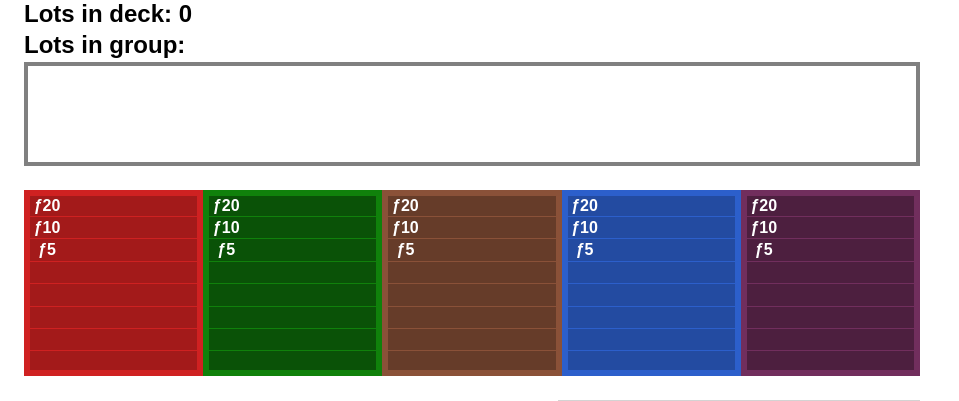
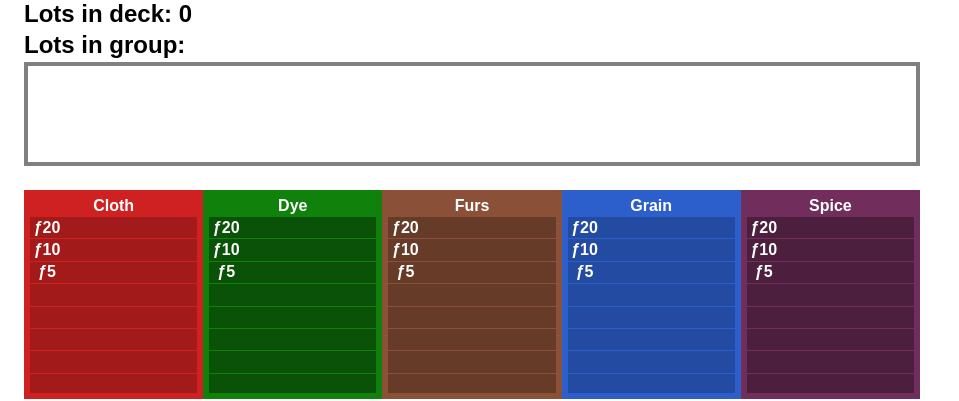
Before and after one commit to CobaltE27/Visconti, a Django app: page / in a window 1280 px wide. Shown: the part 153-554 px from the top of the page, without its empty margins (0-959 px from the left). Run offline with Django 5.2, Linux system fonts and the light colour scheme; data comes from the database, SQL or seed files in the repository; data that the repository does not hold is empty; a map, chart or similar area stays blank.

Commit message:
Titled goods tables

```diff
--- a/visconti/game/templates/gamescreen.html
+++ b/visconti/game/templates/gamescreen.html
@@ -70,6 +70,7 @@
             </div>
             <div id="pyramids">
                 <table class="cloth">
+                    <thead><tr><th colspan="2" class="table-title">Cloth</th></tr></thead>
                     <tbody>
                         <tr><th class="money">20</th> <td></td></tr>
                         <tr><th class="money">10</th> <td></td></tr>
@@ -82,6 +83,7 @@
                     </tbody>
                 </table>
                 <table class="dye">
+                    <thead><tr><th colspan="2" class="table-title">Dye</th></tr></thead>
                     <tbody>
                         <tr><th class="money">20</th> <td></td></tr>
                         <tr><th class="money">10</th> <td></td></tr>
@@ -94,6 +96,7 @@
                     </tbody>
                 </table>
                 <table class="furs">
+                    <thead><tr><th colspan="2" class="table-title">Furs</th></tr></thead>
                     <tbody>
                         <tr><th class="money">20</th> <td></td></tr>
                         <tr><th class="money">10</th> <td></td></tr>
@@ -106,6 +109,7 @@
                     </tbody>
                 </table>
                 <table class="grain">
+                    <thead><tr><th colspan="2" class="table-title">Grain</th></tr></thead>
                     <tbody>
                         <tr><th class="money">20</th> <td></td></tr>
                         <tr><th class="money">10</th> <td></td></tr>
@@ -118,6 +122,7 @@
                     </tbody>
                 </table>
                 <table class="spice">
+                    <thead><tr><th colspan="2" class="table-title">Spice</th></tr></thead>
                     <tbody>
                         <tr><th class="money">20</th> <td></td></tr>
                         <tr><th class="money">10</th> <td></td></tr>
--- a/visconti/static/main.css
+++ b/visconti/static/main.css
@@ -112,12 +112,51 @@ h2, #main-board h1 {
     border-width: 0.4rem;
     border-style: solid;
 }
-.gold { background-color: gold; border-color: rgb(255, 166, 0); border-style: outset;}
-.grain { background-color: #234ba1;  border-color: #2C5FCB;}
-.cloth { background-color: #a31a1a; border-color: #CF2121;}
-.dye { background-color: #0a5207; border-color: #10810B;}
-.spice { background-color: #4d1f3f; border-color: #712E5D;}
-.furs { background-color: #663c29; border-color: #8A5138;}
+.gold {
+    background-color: gold;
+    border-color: rgb(255, 166, 0);
+    border-style: outset;
+}
+.grain {
+    background-color: #234ba1;
+    border-color: #2C5FCB;
+
+    thead tr .table-title {
+        background-color: #2C5FCB;
+    }
+}
+.cloth {
+    background-color: #a31a1a;
+    border-color: #CF2121;
+
+    thead tr .table-title {
+        background-color: #CF2121;
+    }
+}
+.dye {
+    background-color: #0a5207;
+    border-color: #10810B;
+
+    thead tr .table-title {
+        background-color: #10810B;
+    }
+}
+.spice {
+    background-color: #4d1f3f;
+    border-color: #712E5D;
+
+    thead tr .table-title {
+        background-color: #712E5D;
+    }
+}
+.furs {
+    background-color: #663c29;
+    border-color: #8A5138;
+
+    thead tr .table-title {
+        background-color: #8A5138;
+    }
+}
 abbr.gold, abbr.grain, abbr.cloth, abbr.dye, abbr.spice, abbr.furs {
     border-width: 0px;
 }
--- a/visconti/visconti/urls.py
+++ b/visconti/visconti/urls.py
@@ -34,7 +34,7 @@ urlpatterns = [
 # TODO persistent users/players leaving
 # TODO sounds
 # TODO variableize css colors
+# TODO total by day
 
 # TODO animate numbers changing
-# TODO clarify colors vs. goods
 # TODO dock or tide animations
```
Also changed, not shown: visconti/static/playground.html (+16 -0 lines).
